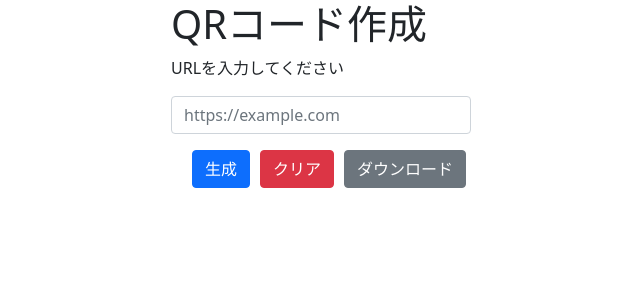
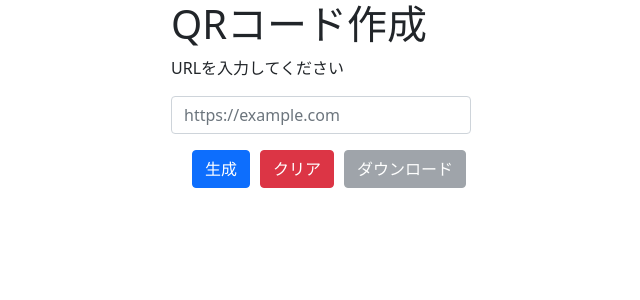
Before and after one commit to powerninja/create_qrcode, a React (Create React App) app: page / in a window 1280 px wide. Shown: the top 300 px of the page, without its empty margins (319-959 px from the left). Built offline with nearby package versions, Linux system fonts and the light colour scheme.

Commit message:
ダウンロードボタンの非活性化に対応

```diff
--- a/src/App.tsx
+++ b/src/App.tsx
@@ -41,6 +41,8 @@ export const App = () => {
   //選択されたQRコードを保存するuseState
   const [selectedQrCode, setSelectedQrCode] = useState<React.ReactElement | null>(null);
 
+  const [downloadButton, setDownloadButton] = useState<string>('btn btn-secondary disabled');
+
   //QRコード生成
   const generateQrCode = () => {
     if (urlLink.url.indexOf('http', 0) === -1) {
@@ -48,12 +50,14 @@ export const App = () => {
       return;
     }
     setVisible(true);
+    setDownloadButton('btn btn-secondary');
   };
 
   //表示していたQRコードを非表示
   const clearQrCode = () => {
     setVisible(false);
     setUrlLink({ url: '' });
+    setDownloadButton('btn btn-secondary disabled');
   };
 
   //生成したQRコードをダウンロード
@@ -123,6 +127,7 @@ export const App = () => {
         setSelectedQrCode(<QRLine value={urlLink.url} />);
         break;
     }
+    setDownloadButton('btn btn-secondary');
   };
 
   return (
@@ -182,7 +187,7 @@ export const App = () => {
           クリア
         </button>
         <a
-          className="btn btn-secondary"
+          className={downloadButton}
           download="qr-code.jpg"
           href={downloadUrl}
           onClick={downloadQrCode}
```
